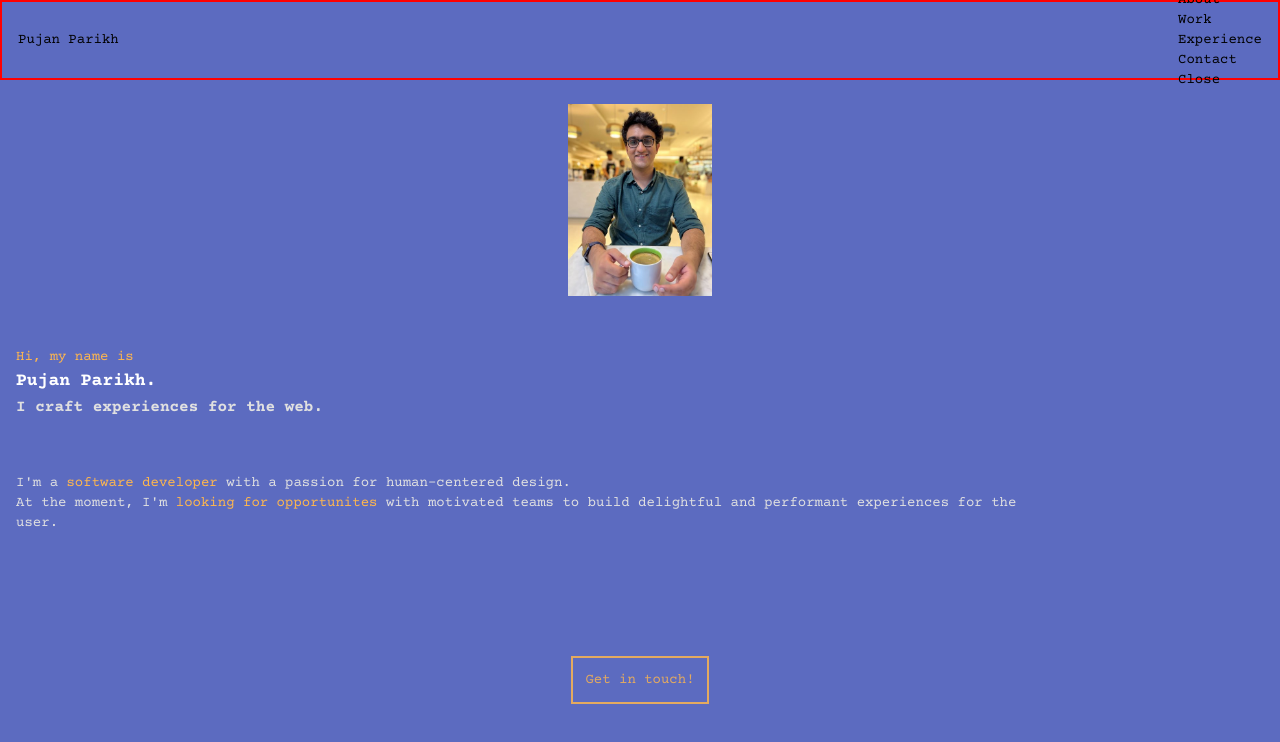
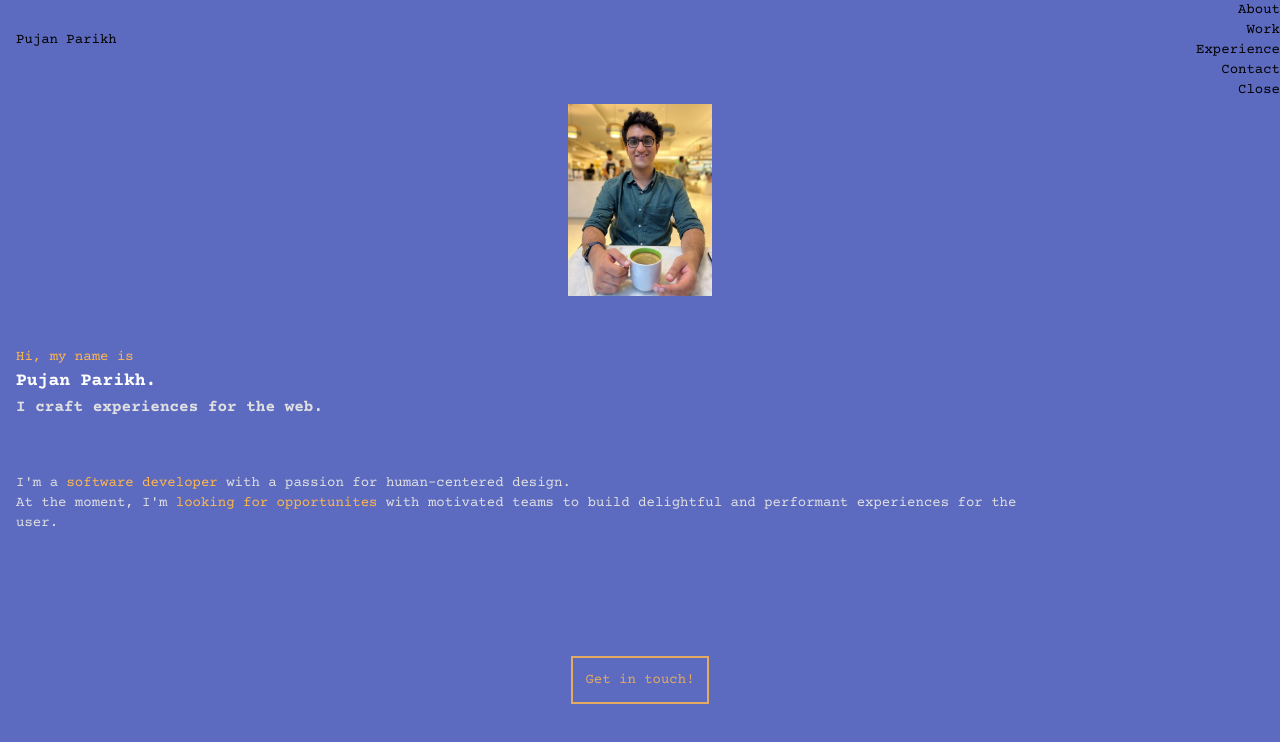
Before and after one commit to pujxn/portfolio-website, a React (Vite) app: page / in a window 1280 px wide. Both pictures are taken after a click on the button "Open". Shown: the top 742 px of the page. Built offline with nearby package versions, Linux system fonts and the light colour scheme.

Commit message:
Anchored navbar to top-right of navbar

```diff
--- a/src/components/mobile components/Navbar Components/HamburgerMenuList.jsx
+++ b/src/components/mobile components/Navbar Components/HamburgerMenuList.jsx
@@ -2,7 +2,7 @@ import objectHash from "object-hash";
 
 const HamburgerMenuList = ({ listItems, handleClose }) => {
     return (
-        <div>
+        <div className="absolute top-0 right-0 text-right">
             <ul>
                 {listItems.map(ele => <li key={objectHash(ele)}>{ele}</li>)}
                 <li><button onClick={handleClose}>Close</button></li>
--- a/src/components/mobile components/NavbarMobile.jsx
+++ b/src/components/mobile components/NavbarMobile.jsx
@@ -2,7 +2,7 @@ import HamburgerMenu from "@/components/mobile components/Navbar Components/Hamb
 
 const NavbarMobile = () => {
     return (
-        <div className="h-1/10 debug flex justify-between items-center px-4 text-sm">
+        <div className="h-1/10 flex justify-between items-center px-4 text-sm relative">
             <div>
                 <p>Pujan Parikh</p>
             </div>
```
